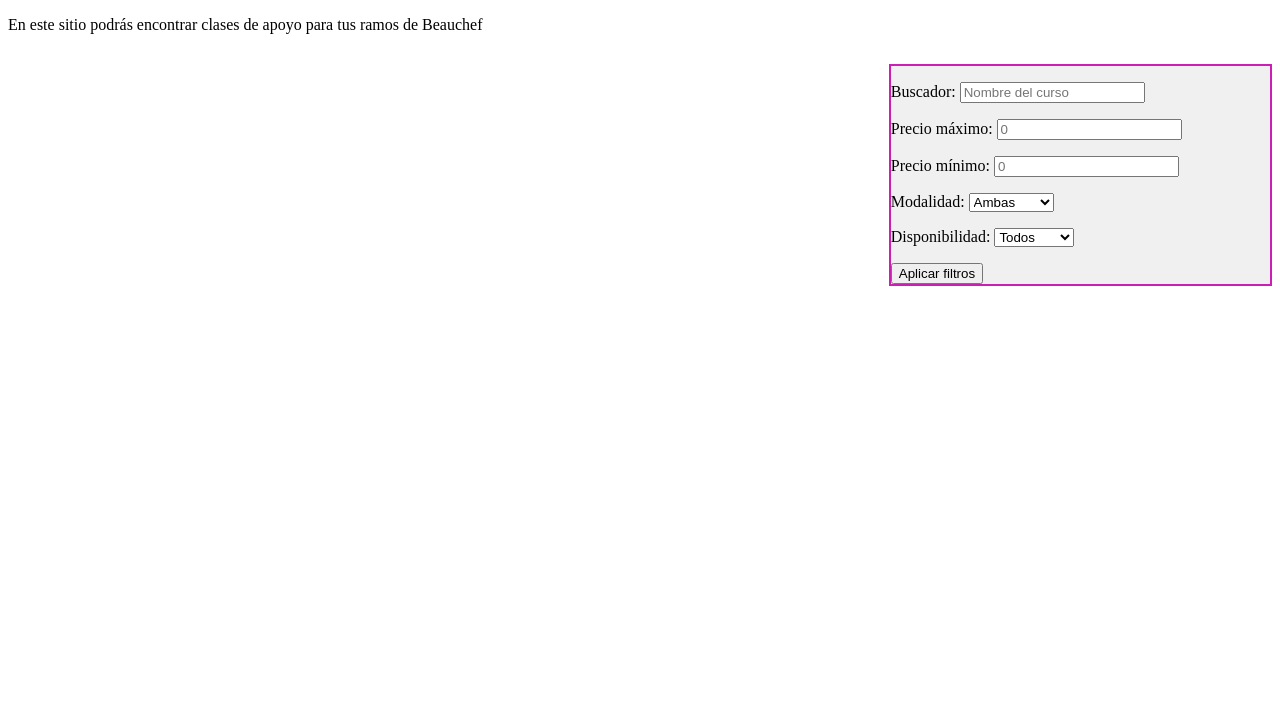
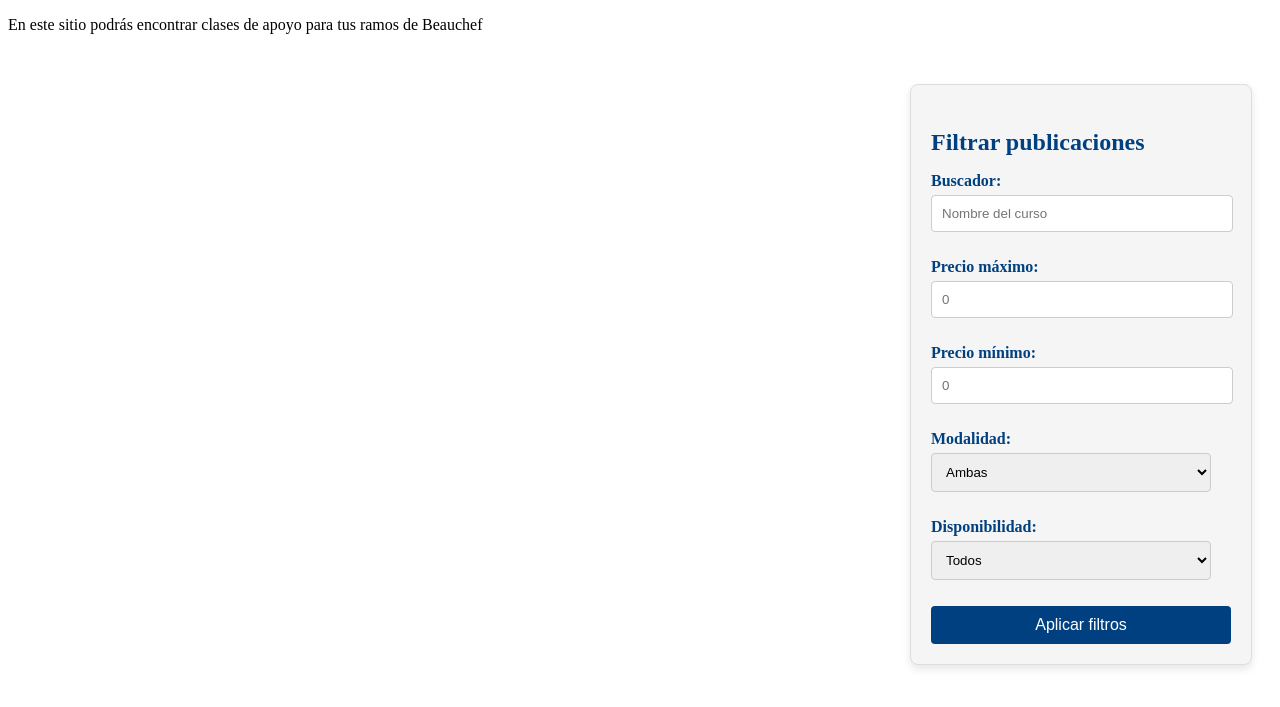
Before and after one commit to DCC-CC4401/2024-1-CC4401-1-grupo-6, a Django app: page / in a window 1280 px wide. Shown: the part 93-800 px from the top of the page. Run offline with Django 5.2, Linux system fonts and the light colour scheme; data that the repository does not hold is empty.

Commit message:
FEAT: add more filters css

```diff
--- a/aprende_beauchef/baseapp/static/css/index.css
+++ b/aprende_beauchef/baseapp/static/css/index.css
@@ -5,12 +5,7 @@
     align-items: flex-start;
 }
 
-.filtrador {
-    width: 30%;
-    float: right;
-    background-color: #F0F0F0;
-    border: 2px solid #cc1eb5;
-}
+/* Posters */
 
 .poster {
   display: flex;
@@ -89,3 +84,55 @@
 .container-poster{
   width: 100%;
 }
+
+/* Filtros */
+
+.filters {
+  background-color: #f5f5f5;
+  border: 1px solid #ddd;
+  padding: 20px;
+  border-radius: 8px;
+  box-shadow: 0 4px 8px rgba(0,0,0,0.1);
+  max-width: 300px;
+  margin: 20px;
+}
+
+.filters-container h3 {
+  color: #004080;
+  font-size: 1.5em;
+  margin-bottom: 10px;
+}
+
+.filters-container label {
+  color: #004080;
+  font-weight: bold;
+  margin-top: 10px;
+}
+
+.filters-container input,
+.filters-container select {
+  width: calc(100% - 20px);
+  padding: 10px;
+  margin-top: 5px;
+  margin-bottom: 10px;
+  border: 1px solid #ccc;
+  border-radius: 4px;
+}
+
+.filters-container input[type="submit"],
+.filters_button button {
+  background-color: #004080;
+  color: white;
+  border: none;
+  padding: 10px 20px;
+  font-size: 1em;
+  border-radius: 4px;
+  cursor: pointer;
+  width: 100%;
+  text-align: center;
+}
+
+.filters-container input[type="submit"]:hover,
+.filters_button button:hover {
+  background-color: #003060;
+}
--- a/aprende_beauchef/baseapp/static/templates/index.html
+++ b/aprende_beauchef/baseapp/static/templates/index.html
@@ -24,11 +24,14 @@
         {%endfor%}
 
     </div>
-    <form class="filtrador" method="post">
+    <form class="filters" method="POST">
         {% csrf_token %}
-        {{ filter_form.as_p }}
-        <div class="filtrar_button">
-            <button id="filtrar_button" type="submit">Aplicar filtros</button>
+        <div class="filters-container">
+            <h3>Filtrar publicaciones</h3>
+            {{ filter_form.as_p }}
+        </div>
+        <div class="filters_button">
+            <button id="filters_button" type="submit">Aplicar filtros</button>
         </div>
     </form>
 </div>
```
